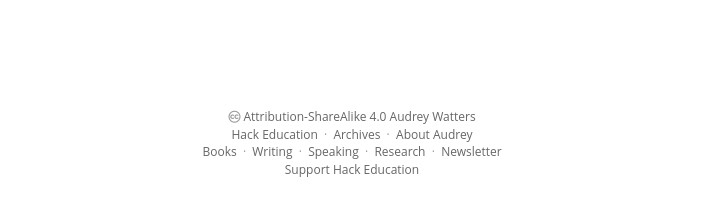
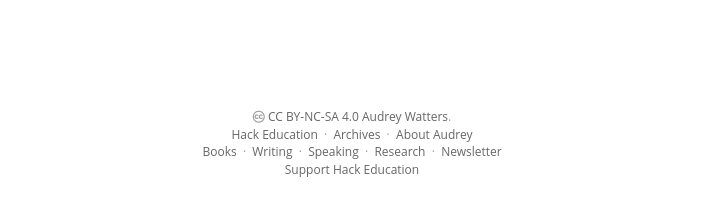
Before and after one commit to HackEducation/matrix, a Jekyll site: the page built from index.html, in a window 1280 px wide. Shown: the part 1493-1716 px from the top of the page, without its empty margins (288-991 px from the left). Built offline with Jekyll 4.4.1, drawn with Linux system fonts in a browser that asks for light colours; nearby versions of some CDN libraries; some web fonts are replaced.

Commit message:
Update footer.html

```diff
--- a/_includes/footer.html
+++ b/_includes/footer.html
@@ -3,7 +3,7 @@
 <footer class="site-footer">
 
     <div class="inner">
-         <section class="copyright"><i class="fa fa-creative-commons"></i><a href="http://creativecommons.org/licenses/by-sa/4.0/"> Attribution-ShareAlike 4.0</a> <a href="mailto:{{ site.email}}">{{ site.name }}</a></section>
+         <section class="copyright"><i class="fa fa-creative-commons"></i><a href="http://creativecommons.org/licenses/by-nc-sa/4.0/"> CC BY-NC-SA 4.0</a> <a href="mailto:{{ site.email}}">{{ site.name }}</a>.</section>
          <section class="navigation"><a href="http://hackeducation.com">Hack Education</a>&nbsp;&nbsp;·&nbsp;&nbsp;<a href="http://hackeducation.com/archives.html">Archives</a>&nbsp;&nbsp;·&nbsp;&nbsp;<a href="http://audreywatters.com">About Audrey</a></section>
          <section class="navigation2"><a href="http://audreywatters.com/books/">Books</a>&nbsp;&nbsp;·&nbsp;&nbsp;<a href="http://writing.hackeducation.com">Writing</a>&nbsp;&nbsp;·&nbsp;&nbsp;<a href="http://speaking.hackeducation.com">Speaking</a>&nbsp;&nbsp;·&nbsp;&nbsp;<a href="http://research.hackeducation.com">Research</a>&nbsp;&nbsp;·&nbsp;&nbsp;<a href="http://news.hackeducation.com/">Newsletter</a></section>
          <section class="support"><a href="http://hackeducation.com/support/">Support Hack Education</a></section>
```
